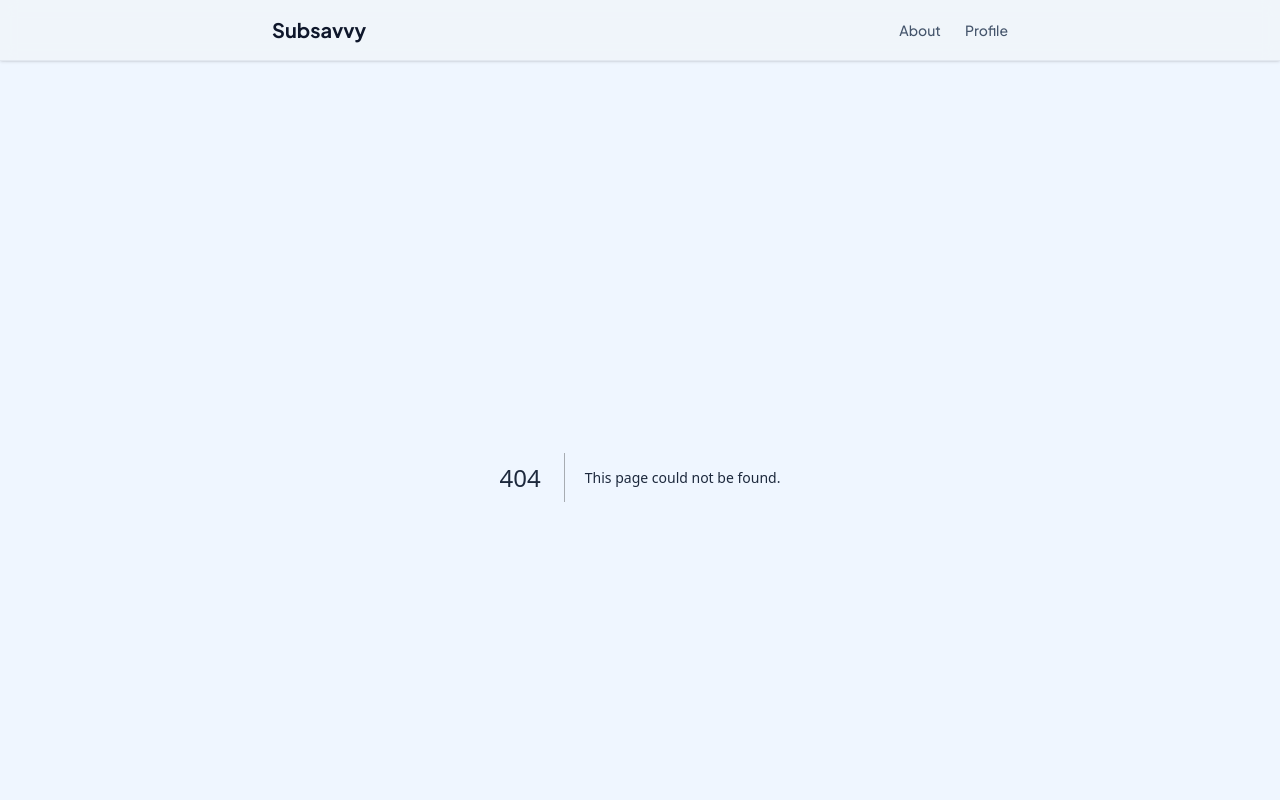
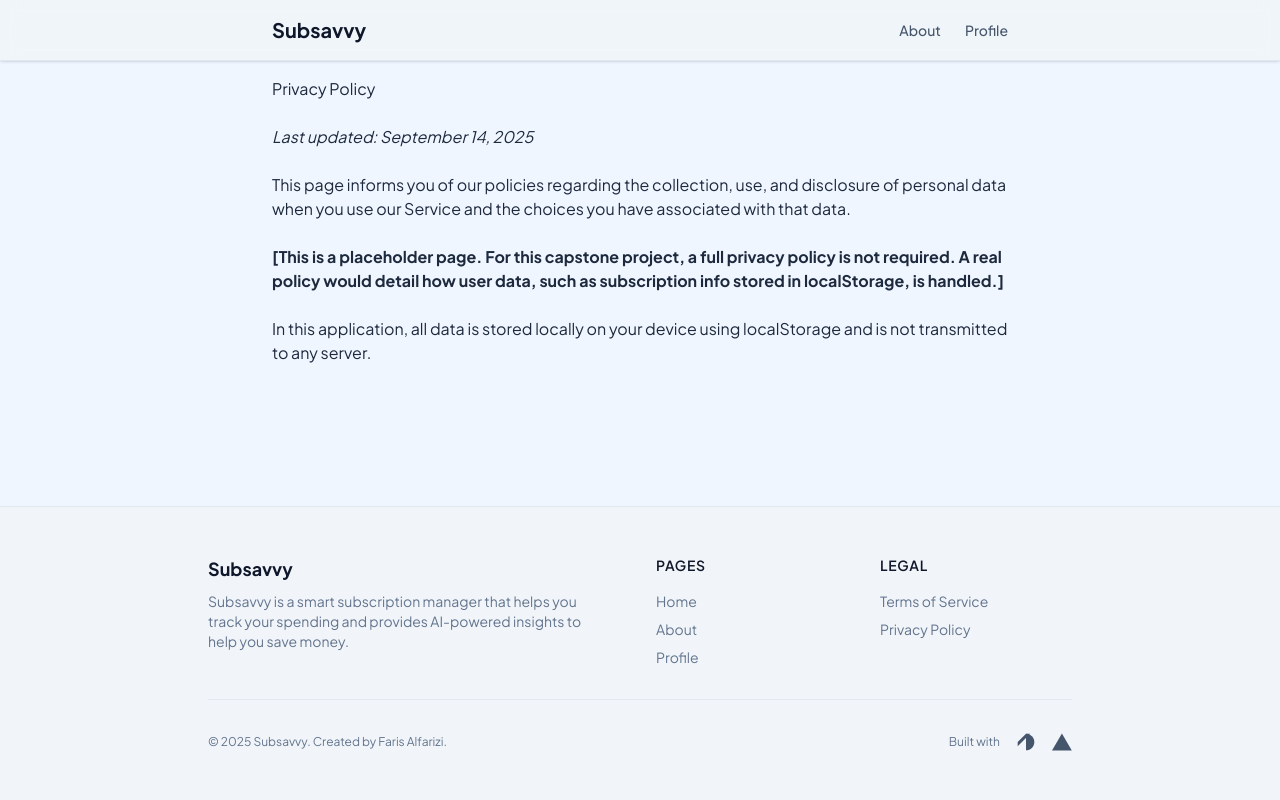
Before and after one commit to farisalfrz/subscription-tracker-capstone, a Next.js app: page /privacy in a window 1280 px wide. Before the commit this address had no page. Shown: the top 800 px of the page. Built offline with nearby package versions, Linux system fonts and the light colour scheme.

Commit message:
feat: add terms of service and privacy policy pages

```diff
--- /dev/null
+++ b/src/app/privacy/page.tsx
@@ -0,0 +1,19 @@
+export default function PrivacyPage() {
+  return (
+    <>
+      <div className="prose prose-slate max-w-none space-y-6">
+        <h1>Privacy Policy</h1>
+        <p><em>Last updated: September 14, 2025</em></p>
+        <p>
+          This page informs you of our policies regarding the collection, use, and disclosure of personal data when you use our Service and the choices you have associated with that data.
+        </p>
+        <p>
+          <strong>[This is a placeholder page. For this capstone project, a full privacy policy is not required. A real policy would detail how user data, such as subscription info stored in localStorage, is handled.]</strong>
+        </p>
+        <p>
+          In this application, all data is stored locally on your device using localStorage and is not transmitted to any server.
+        </p>
+      </div>
+    </>
+  );
+}
--- /dev/null
+++ b/src/app/terms/page.tsx
@@ -0,0 +1,19 @@
+export default function TermsPage() {
+  return (
+    <>
+      <div className="prose prose-slate max-w-none space-y-6">
+        <h1>Terms of Service</h1>
+        <p><em>Last updated: September 14, 2025</em></p>
+        <p>
+          Welcome to Subsavvy! These terms and conditions outline the rules and regulations for the use of this application.
+        </p>
+        <p>
+          <strong>[This is a placeholder page for a real Terms of Service document for the Subsavvy application. For this capstone project, a full legal document is not required.]</strong>
+        </p>
+        <p>
+          By accessing this application, we assume you accept these terms and conditions. Do not continue to use Subsavvy if you do not agree to all of the terms and conditions stated on this page.
+        </p>
+      </div>
+    </>
+  );
+}
--- a/src/components/Footer.tsx
+++ b/src/components/Footer.tsx
@@ -52,13 +52,13 @@ export default function Footer() {
             </h3>
             <div className="flex flex-col gap-2 mt-4">
               <a
-                href="#"
+                href="/terms"
                 className="text-sm text-slate-500 hover:text-slate-900"
               >
                 Terms of Service
               </a>
               <a
-                href="#"
+                href="/privacy"
                 className="text-sm text-slate-500 hover:text-slate-900"
               >
                 Privacy Policy
```
